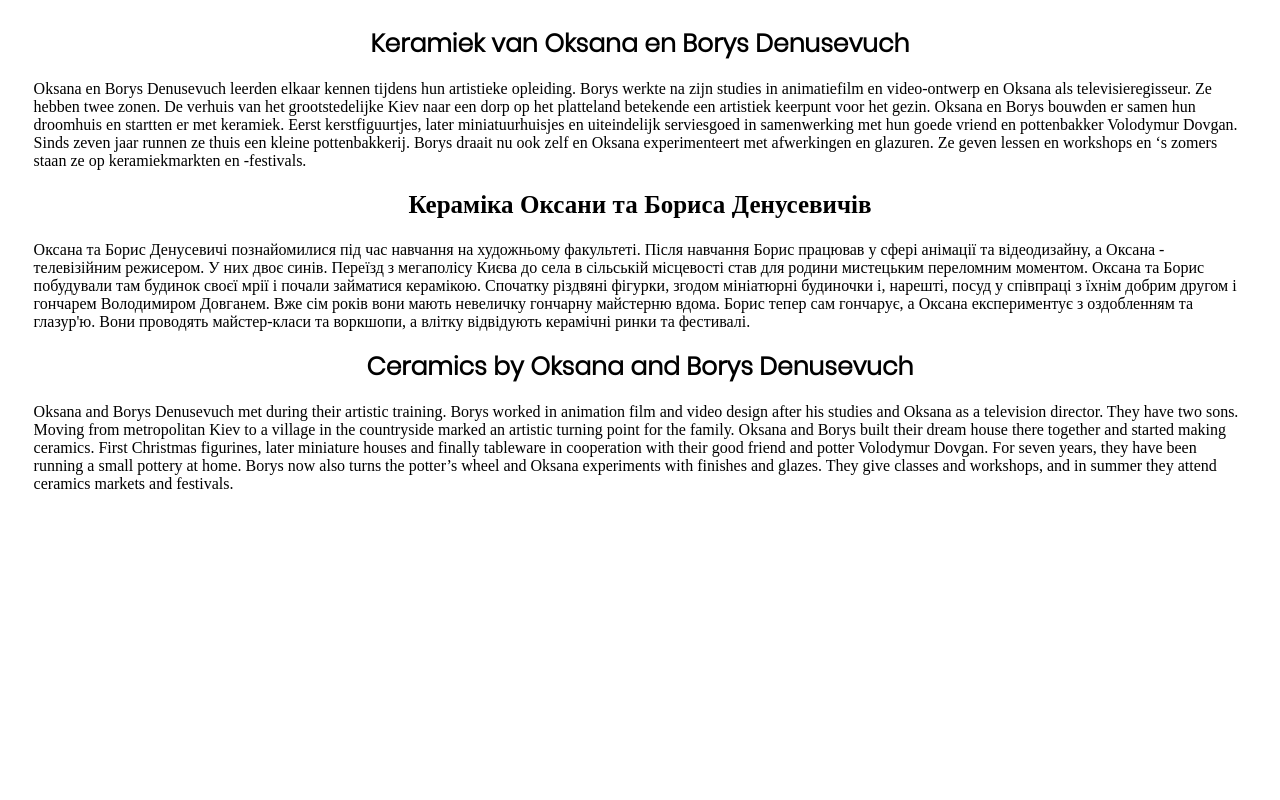
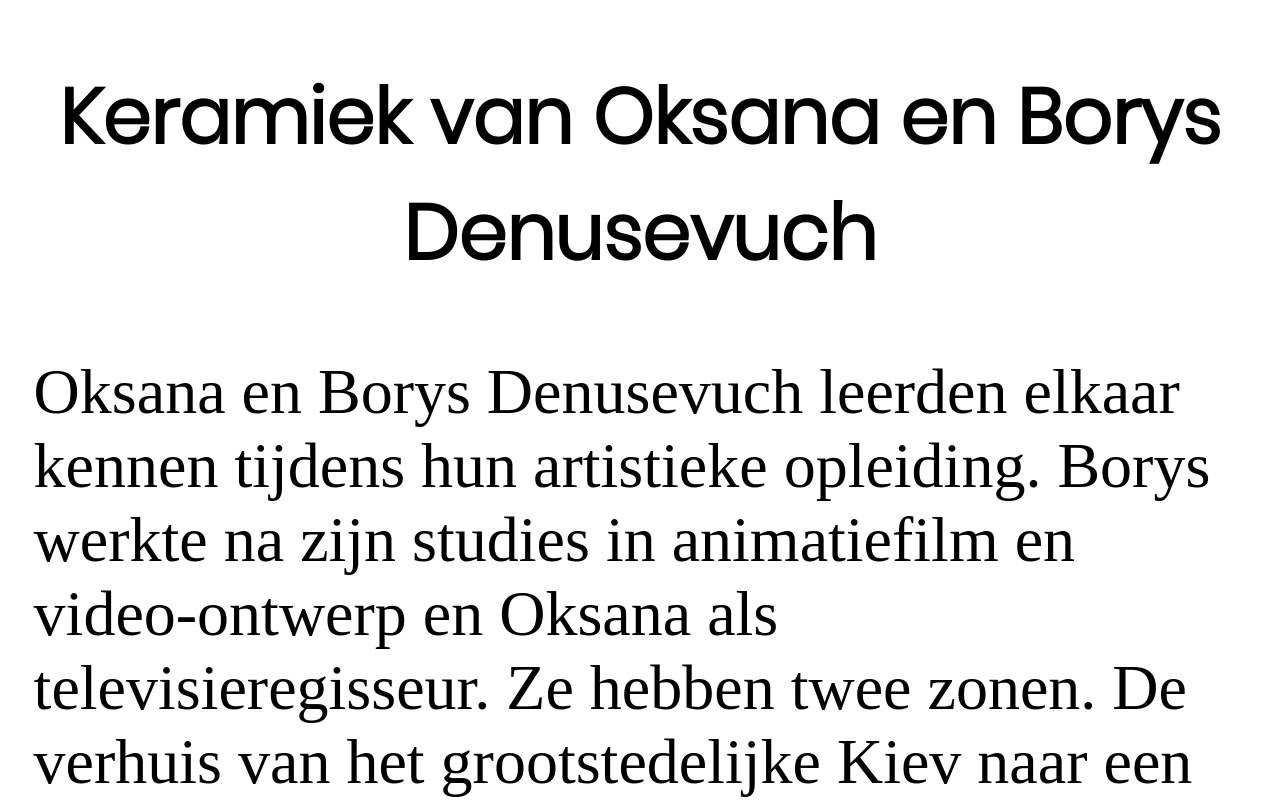
Before and after one commit to DesignMuseumGent/interface-homeland, a React (Create React App) app: page /screen2 in a window 1280 px wide. Built offline with nearby package versions, Linux system fonts and the light colour scheme.

Commit message:
full screen

```diff
--- a/src/App.css
+++ b/src/App.css
@@ -32,6 +32,8 @@ html, body {
     height: 100%
 }
 
+/* FONTS */
+
 @font-face {
     font-family: "Poppins-Light";
     src: local("Poppins-Light"), url(fonts/Poppins-Light.ttf);
@@ -39,7 +41,6 @@ html, body {
 
 h1{
     font-family: "Poppins-Light";
-    font-size: 25px;
 }
 
 img {
@@ -50,6 +51,14 @@ img {
 
 p{
     font-size: 2vh;
+}
+
+.text{
+    font-size: 5vw;
+}
+
+.title{
+    font-size: 6vw;
 }
 
 .textContainer{
@@ -69,9 +78,10 @@ p{
 }
 
 .button {
-    border: black solid 2px;
+    border: black solid 4px;
     border-radius: 20px;
-    width: 50px;
+    width: 70px;
+    top: 2px;
     margin-left: auto;
     margin-right: auto;
     text-align: center;
--- a/src/screens/Screen_2_text.js
+++ b/src/screens/Screen_2_text.js
@@ -1,5 +1,6 @@
 import React, {useEffect, useState, useTransition} from "react";
 import texts from "../data/text.json"
+import TextBlock from "../utils/TextBlock";
 
  const Screen2text = (props) =>  {
 
@@ -52,27 +53,21 @@ import texts from "../data/text.json"
 
      return(
          <div className={"textBlock"}>
-             <div>
-                 <h1 style={{textAlign:"center"}}>{texts[story]["NL"]["title"]}</h1>
-                 <div className={"textContainer"}>
-                     <p>{texts[story]["NL"]["text"]}</p>
+             <TextBlock lang={language} story={story}/>
+             <div className={"grid-even-3"}>
+                 <div>
+                     <p className={"button text"} onClick={()=>resetText("NL")}>NL</p>
                  </div>
-             </div>
-
-             <div>
-                 <h1 style={{textAlign:"center"}}>{texts[story]["UK"]["title"]}</h1>
-                 <div className={"textContainer"}>
-                     <p>{texts[story]["UK"]["text"]}</p>
+                 <div>
+                     <p className={"button text"} onClick={()=>resetText("EN")}>EN</p>
                  </div>
-             </div>
-
-             <div>
-                 <h1 style={{textAlign:"center"}}>{texts[story]["EN"]["title"]}</h1>
-                 <div className={"textContainer"}>
-                     <p>{texts[story]["EN"]["text"]}</p>
+                 <div>
+                     <p className={"button text"} onClick={()=>resetText("UK")}>UK</p>
                  </div>
              </div>
          </div>
+
+
          /*<div className={"textViewer"}>
              <div></div>
              <h1 style={{textAlign:"center"}}>{title}</h1>
--- /dev/null
+++ b/src/utils/TextBlock.js
@@ -0,0 +1,19 @@
+import React from "react";
+import texts from "../data/text.json";
+
+const TextBlock = (props) => {
+    const _lang = props.lang;
+    const _story = props.story;
+
+    return(
+        <div>
+            <h1 className={"title"} style={{textAlign:"center"}}>{texts[_story][_lang]["title"]}</h1>
+            <div className={"textContainer"}>
+                <p className={"text"}>{texts[_story][_lang]["text"]}</p>
+            </div>
+        </div>
+    )
+
+}
+
+export default TextBlock;
```
